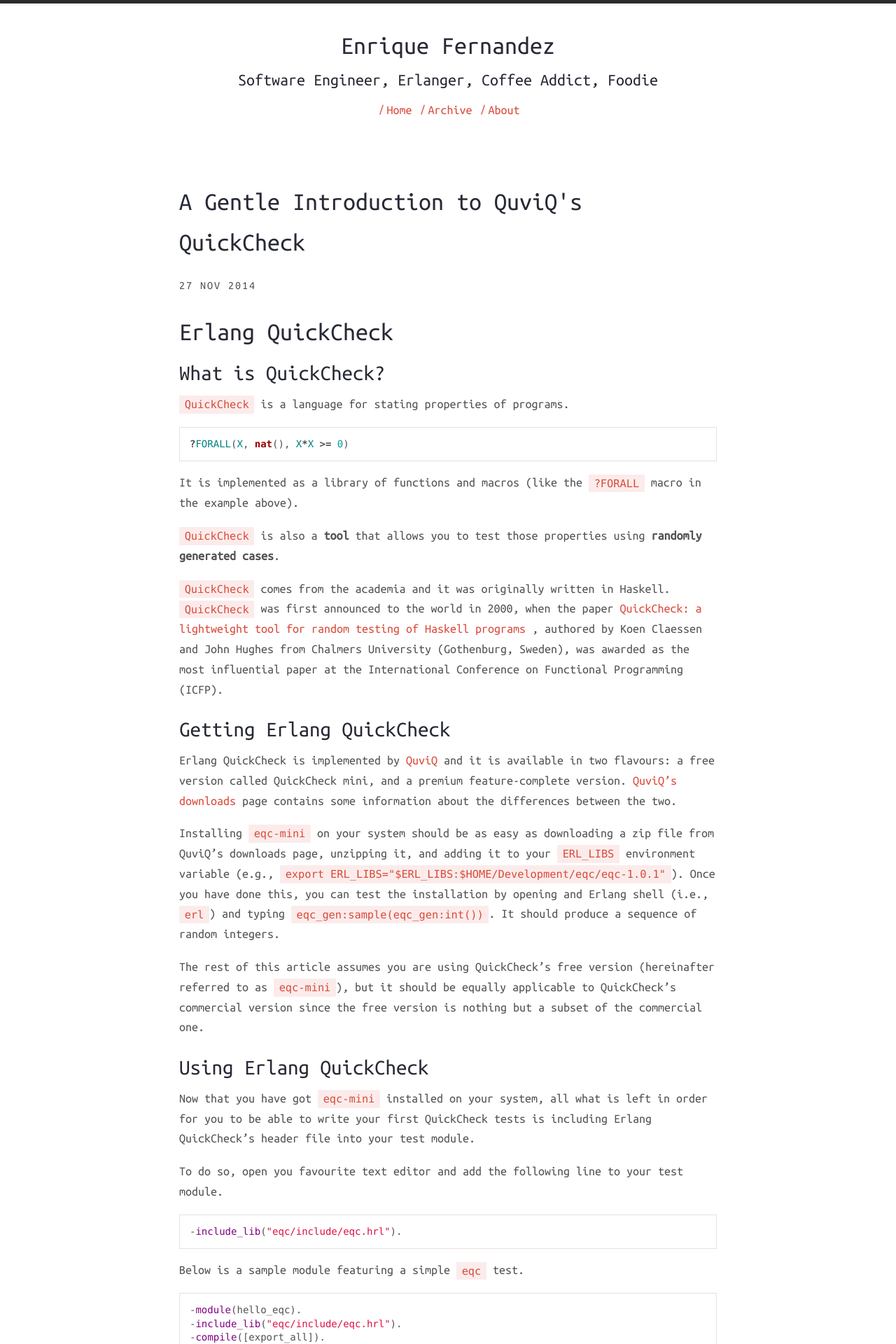
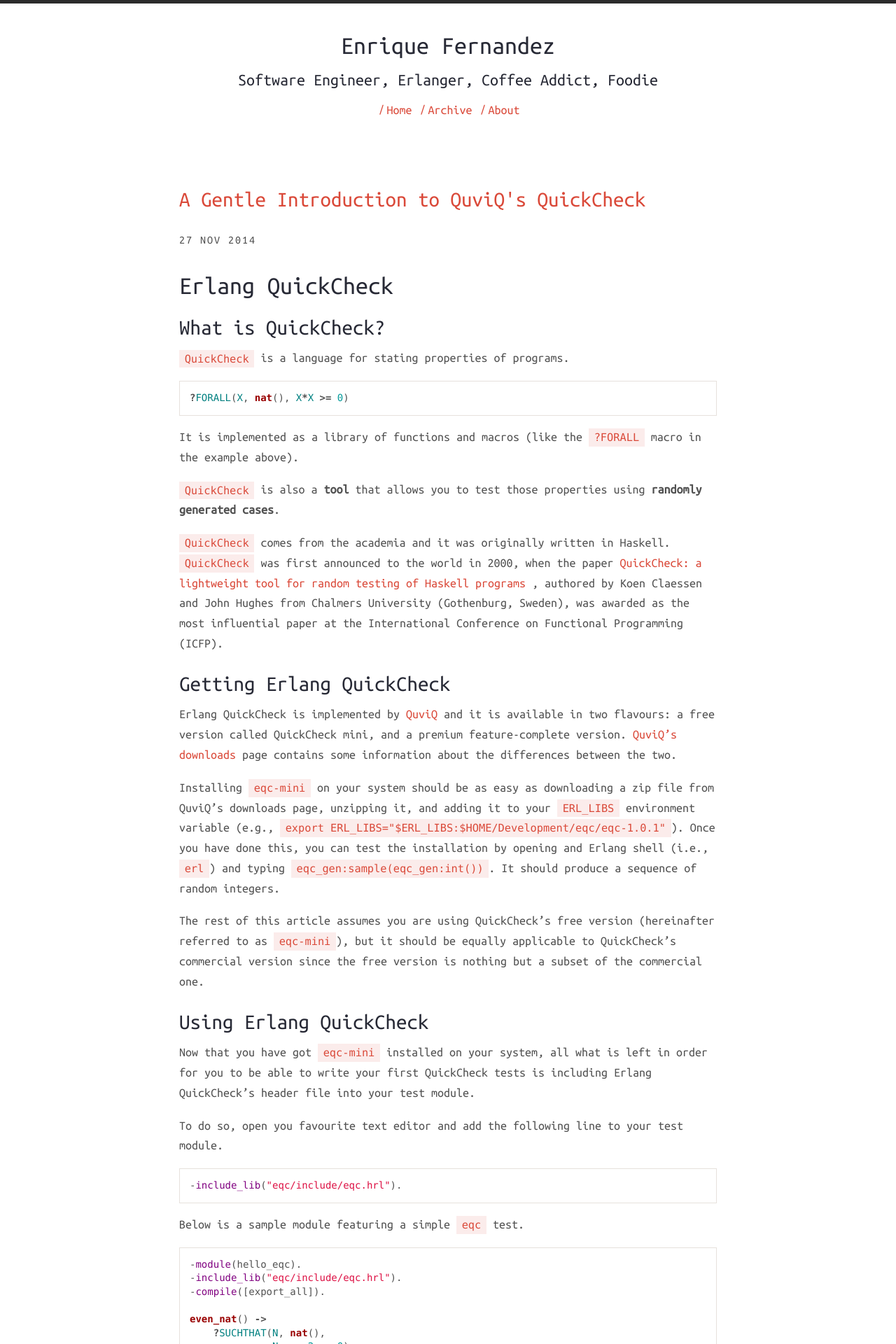
Before and after one commit to efcasado/efcasado.github.io, a Jekyll site: the page built from _posts/2014-11-27-quickcheck-intro.markdown, in a window 1280 px wide. Shown: the top 1920 px of the page at 70% size. Built offline with Jekyll 4.4.1, drawn with Linux system fonts in a browser that asks for light colours; nearby versions of some CDN libraries; comment, search, counter and statistics services are not loaded.

Commit message:
Change post title style

```diff
--- a/_layouts/post.html
+++ b/_layouts/post.html
@@ -5,7 +5,7 @@
 <div class="page-content wc-container">
 
 	<div class="post">
-		<h1>{{ page.title }}</h1>
+		<h2 class="post-title" style="color:#da4939;">{{ page.title }}</h2>
 		<span class="post-date">{{ page.date | date_to_string }}</span>
 		<div class="post">
 			{{ content }}
```
